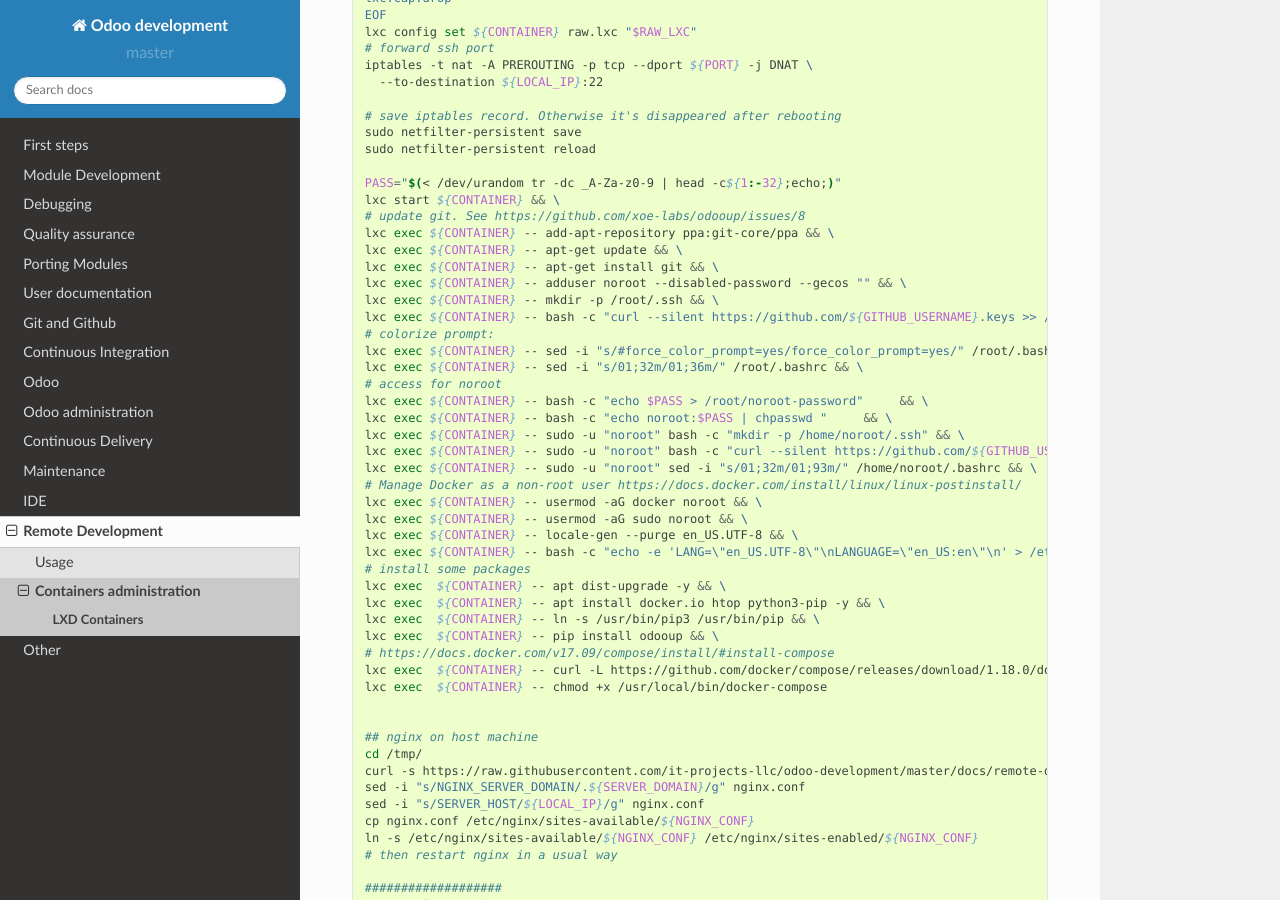
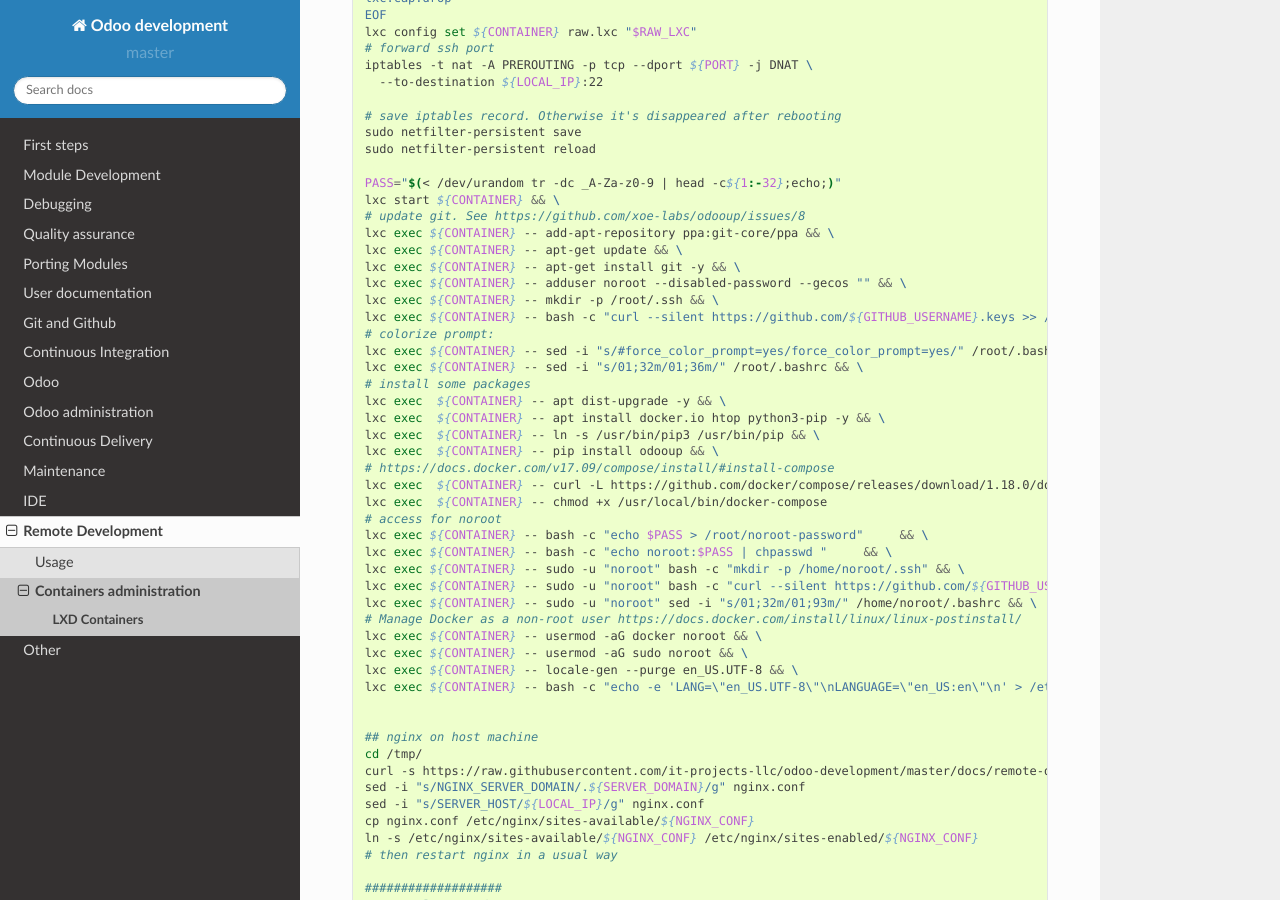
Before and after one commit to itpp-labs/odoo-development, a Sphinx documentation site: the page built from docs/remote-dev/lxd/lxd.rst, in a window 1280 px wide and 900 px high, scrolled down 922 px. Built offline with Sphinx 7.4.7 and the Read the Docs theme 2.0.0, drawn with Linux system fonts in a browser that asks for light colours; some of the changed lines change nothing that is shown.

Commit message:
Update lxd.rst

```diff
--- a/docs/remote-dev/lxd/lxd.rst
+++ b/docs/remote-dev/lxd/lxd.rst
@@ -64,13 +64,21 @@
     # update git. See https://github.com/xoe-labs/odooup/issues/8
     lxc exec ${CONTAINER} -- add-apt-repository ppa:git-core/ppa && \
     lxc exec ${CONTAINER} -- apt-get update && \
-    lxc exec ${CONTAINER} -- apt-get install git && \
+    lxc exec ${CONTAINER} -- apt-get install git -y && \
     lxc exec ${CONTAINER} -- adduser noroot --disabled-password --gecos "" && \
     lxc exec ${CONTAINER} -- mkdir -p /root/.ssh && \
     lxc exec ${CONTAINER} -- bash -c "curl --silent https://github.com/${GITHUB_USERNAME}.keys >> /root/.ssh/authorized_keys" && \
     # colorize prompt:
     lxc exec ${CONTAINER} -- sed -i "s/#force_color_prompt=yes/force_color_prompt=yes/" /root/.bashrc && \
     lxc exec ${CONTAINER} -- sed -i "s/01;32m/01;36m/" /root/.bashrc && \
+    # install some packages
+    lxc exec  ${CONTAINER} -- apt dist-upgrade -y && \
+    lxc exec  ${CONTAINER} -- apt install docker.io htop python3-pip -y && \
+    lxc exec  ${CONTAINER} -- ln -s /usr/bin/pip3 /usr/bin/pip && \
+    lxc exec  ${CONTAINER} -- pip install odooup && \
+    # https://docs.docker.com/v17.09/compose/install/#install-compose
+    lxc exec  ${CONTAINER} -- curl -L https://github.com/docker/compose/releases/download/1.18.0/docker-compose-`uname -s`-`uname -m` -o /usr/local/bin/docker-compose && \
+    lxc exec  ${CONTAINER} -- chmod +x /usr/local/bin/docker-compose
     # access for noroot
     lxc exec ${CONTAINER} -- bash -c "echo $PASS > /root/noroot-password"     && \
     lxc exec ${CONTAINER} -- bash -c "echo noroot:$PASS | chpasswd "     && \
@@ -81,15 +89,7 @@
     lxc exec ${CONTAINER} -- usermod -aG docker noroot && \
     lxc exec ${CONTAINER} -- usermod -aG sudo noroot && \
     lxc exec ${CONTAINER} -- locale-gen --purge en_US.UTF-8 && \
-    lxc exec ${CONTAINER} -- bash -c "echo -e 'LANG=\"en_US.UTF-8\"\nLANGUAGE=\"en_US:en\"\n' > /etc/default/locale" && \
-    # install some packages
-    lxc exec  ${CONTAINER} -- apt dist-upgrade -y && \
-    lxc exec  ${CONTAINER} -- apt install docker.io htop python3-pip -y && \
-    lxc exec  ${CONTAINER} -- ln -s /usr/bin/pip3 /usr/bin/pip && \
-    lxc exec  ${CONTAINER} -- pip install odooup && \
-    # https://docs.docker.com/v17.09/compose/install/#install-compose
-    lxc exec  ${CONTAINER} -- curl -L https://github.com/docker/compose/releases/download/1.18.0/docker-compose-`uname -s`-`uname -m` -o /usr/local/bin/docker-compose && \
-    lxc exec  ${CONTAINER} -- chmod +x /usr/local/bin/docker-compose
+    lxc exec ${CONTAINER} -- bash -c "echo -e 'LANG=\"en_US.UTF-8\"\nLANGUAGE=\"en_US:en\"\n' > /etc/default/locale"
 
 
     ## nginx on host machine
```
